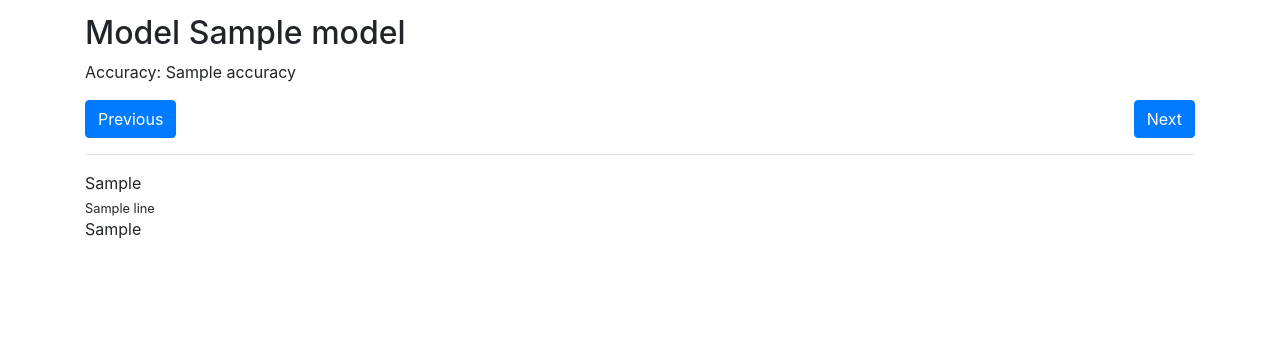
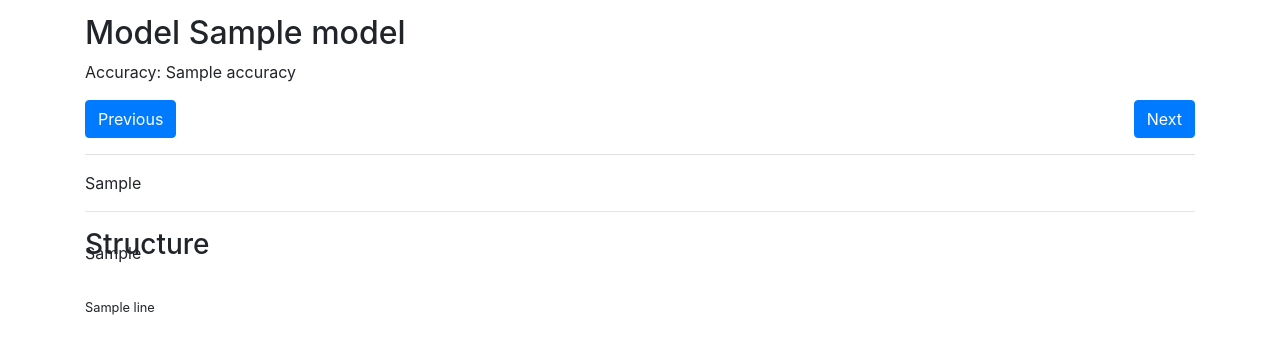
Before and after one commit to g-parki/Sleep-Schedule, a Flask app: template templates/model.html in a window 1280 px wide. Shown: the part 56-410 px from the top of the page. Run offline with Flask 2, Linux system fonts and the light colour scheme; the template is opened without the code that fills it: most values are stand-ins (such as "Sample title", 1, 10 or a date in 2020); some libraries are stand-ins or nearby versions.

Commit message:
Add Structure header to summary section

```diff
--- a/templates/model.html
+++ b/templates/model.html
@@ -38,6 +38,8 @@
                 {{graph_div | safe}}
             </div>
         </div>
+        <hr>
+        <h3>Structure</h3><br>
         <div class= 'row'>
             <div class= 'col'>
                 <p>
```
